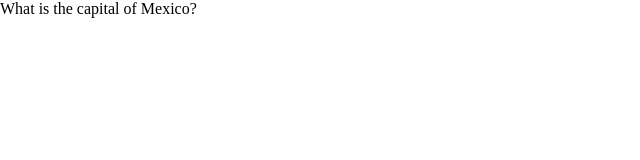
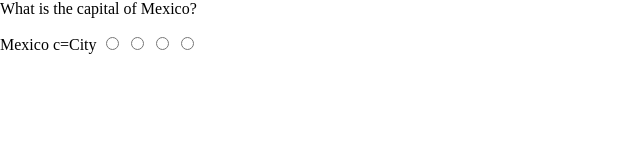
Before and after one commit to 3r1cZ/Puzzle-Game, a plain HTML site: page Puzzles/Trivia/trivia.html in a window 1280 px wide. Shown: the whole page, without its empty margins (0-640 px from the left). Drawn offline with Linux system fonts and the light colour scheme.

Commit message:
Display choices for trivia

```diff
--- a/Puzzles/Trivia/script-trivia.js
+++ b/Puzzles/Trivia/script-trivia.js
@@ -3,8 +3,11 @@ let questionIndex;
 function loadTrivia(){
     getText('quizQuestions.txt')
     .then(displayQuestion);
-    getText('quizChoices.txt')
-    .then(displayChoices);
+    // delay displaying answers so that questionIndex gets initialized by displayQuestion()
+    setTimeout(function() {
+        getText('quizChoices.txt')
+        .then(displayChoices);
+      }, 50);
 }
 
 // read files
@@ -22,7 +25,27 @@ function displayQuestion(questions) {
 }
 
 function displayChoices(choices) {
-    let choicesArr = choices.split("\n");
-    let choice = choicesArr[questionIndex];
+    let choicesArr = choices.split("\n"); // list of all answers
+    let choice = choicesArr[questionIndex]; // choices matching question
+    let choiceSplit = choice.split("/"); // splitting choices into four
+    var i = choiceSplit.length,
+        j = 0,
+        temp;
 
+    while (i--) {
+
+        j = Math.floor(Math.random() * (i+1));
+
+        // swap randomly chosen element with current element
+        temp = choiceSplit[i];
+        choiceSplit[i] = choiceSplit[j];
+        choiceSplit[j] = temp;
+
+    }
+
+
+    document.getElementById("choice1").textContent = choiceSplit[0];
+    document.getElementById("choice2").textContent = choiceSplit[1];
+    document.getElementById("choice3").textContent = choiceSplit[2];
+    document.getElementById("choice4").textContent = choiceSplit[3];
 }
--- a/Puzzles/Trivia/trivia.html
+++ b/Puzzles/Trivia/trivia.html
@@ -8,5 +8,13 @@
     <body onload="loadTrivia();">
         <noscript>Sorry, your browser does not support JavaScript!</noscript>
         <p id="question"></p>
+        <label for="choice1" id="choice1"></label>
+        <input type="radio" name="choice1">
+        <label for="choice2" id="choice2"></label>
+        <input type="radio" name="choice2">
+        <label for="choice3" id="choice3"></label>
+        <input type="radio" name="choice2">
+        <label for="choice4" id="choice4"></label>
+        <input type="radio" name="choice4">
     </body>
 </html>
```
Also changed, not shown: Puzzles/Trivia/quizChoices.txt.
